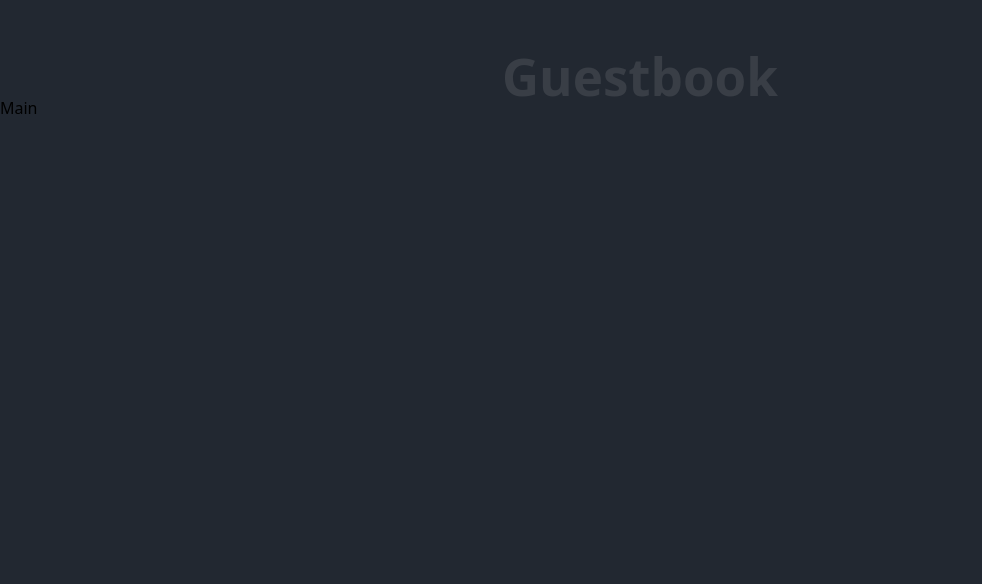
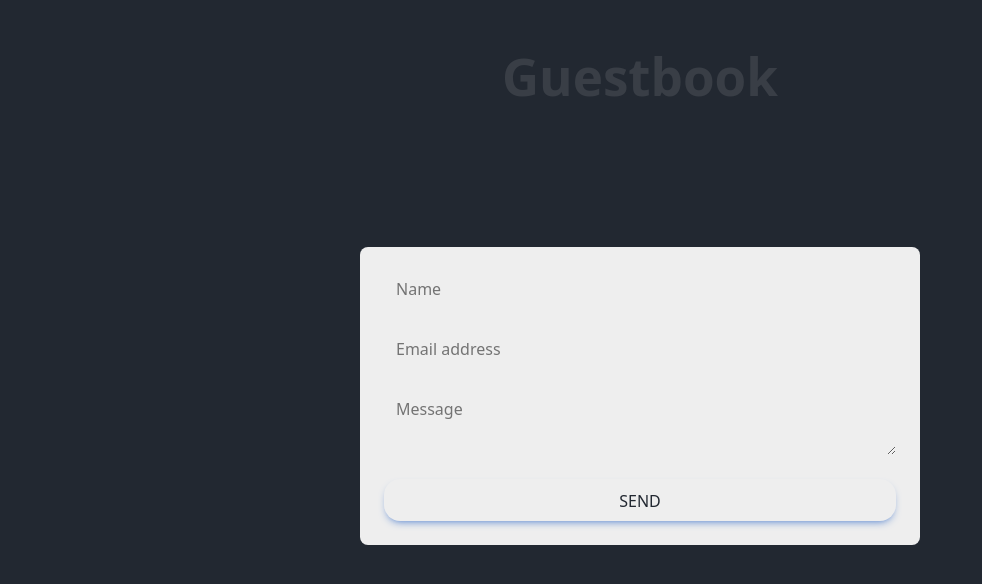
Before and after one commit to StrahinjaWebDev/Guestbook, a React (Vite) app in the folder client/: page /main in a window 1280 px wide. Shown: the top 584 px of the page, without its empty margins (0-982 px from the left). Built offline with nearby package versions, Linux system fonts and the light colour scheme.

Commit message:
styling ui for main page

```diff
--- a/client/src/compoents/Custom/Button.tsx
+++ b/client/src/compoents/Custom/Button.tsx
@@ -7,24 +7,28 @@ interface IButtonProps {
   secondary?: boolean;
   third?: boolean;
   fourth?: boolean;
+  fifth?: boolean;
   onClick?: () => void;
 }
 
-const Button = ({ label, primary, secondary, third, fourth, onClick }: IButtonProps) => {
-  const primaryButtonClasses =
+const Button = ({ label, primary, secondary, third, fourth, fifth, onClick }: IButtonProps) => {
+  const primaryButton =
     "text-white bg-gradient-to-br from-purple-600 to-red-500 hover:bg-gradient-to-bl focus:ring-4 focus:outline-none focus:ring-red-300 dark:focus:ring-red-800 font-medium rounded-lg text-sm px-5 py-2.5 text-center mr-2 mb-2";
-  const secondaryButtonClasses =
+  const secondaryButton =
     "text-white bg-gradient-to-r from-cyan-500 to-red-500 hover:bg-gradient-to-bl focus:ring-4 focus:outline-none focus:ring-cyan-300 dark:focus:ring-cyan-800 font-medium rounded-lg text-sm px-5 py-2.5 text-center mr-2 mb-2";
-  const thirdButtonClasses =
+  const thirdButton =
     "text-white bg-gradient-to-r from-red-500 via-red-600 to-red-700 hover:bg-gradient-to-br focus:ring-4 focus:outline-none focus:ring-red-300 dark:focus:ring-red-800 shadow-lg shadow-red-500/50 dark:shadow-lg dark:shadow-red-800/80 font-medium rounded-lg text-sm px-5 py-2.5 text-center mr-2 mb-2 xl:w-[5em] xl:text-lg flex justify-center items-center";
-  const fouthButtonClasses =
+  const fouthButton =
     "text-red-700 hover:text-white border border-red-700 hover:bg-red-800 focus:ring-4 focus:outline-none focus:ring-red-300 font-medium rounded-lg text-sm px-5 py-2.5 text-center mr-2 mb-2 dark:border-red-500 dark:text-red-500 dark:hover:text-white dark:hover:bg-red-500 dark:focus:ring-red-800 xl:w-1/3";
+  const fifthButton =
+    " inline-block w-full rounded-2xl bg-primary px-6 pb-2 pt-2.5 text-base font-medium uppercase text-first shadow-[0_4px_9px_-4px_#3b71ca] transition duration-500 ease-in-out hover:bg-third focus:outline-none active:bg-primary-700";
 
   const buttonClasses = classNames({
-    [primaryButtonClasses]: primary,
-    [secondaryButtonClasses]: secondary,
-    [thirdButtonClasses]: third,
-    [fouthButtonClasses]: fourth,
+    [primaryButton]: primary,
+    [secondaryButton]: secondary,
+    [thirdButton]: third,
+    [fouthButton]: fourth,
+    [fifthButton]: fifth,
   });
 
   return (
--- a/client/src/compoents/Custom/Input.tsx
+++ b/client/src/compoents/Custom/Input.tsx
@@ -1,7 +1,9 @@
 import React from "react";
+import classNames from "classnames";
 
 interface IInputProps extends React.HTMLAttributes<HTMLInputElement> {
-  primary?: string;
+  primary?: boolean;
+  secondary?: boolean;
   placeholder?: string;
   value?: string;
   // eslint-disable-next-line no-unused-vars
@@ -9,16 +11,17 @@ interface IInputProps extends React.HTMLAttributes<HTMLInputElement> {
   type?: string;
 }
 
-const Input = ({ value, placeholder, onChange, ...props }: IInputProps) => {
-  return (
-    <input
-      {...props}
-      value={value}
-      className="rounded-[60px] w-[13em] h-[2.2em] placeholder:pl-2 pl-2 xl:w-[25em]"
-      onChange={onChange}
-      placeholder={placeholder}
-    ></input>
-  );
+const Input = ({ value, placeholder, onChange, primary, secondary, ...props }: IInputProps) => {
+  const primaryInputClasses = "rounded-[60px] w-[13em] h-[2.2em] placeholder:pl-2 pl-2 xl:w-[25em]";
+  const secondaryInputClasses =
+    "peer block min-h-[auto] w-full rounded border-0 bg-transparent px-3 py-[0.32rem] leading-[1.6] outline-none transition-all duration-200 ease-linear focus:placeholder:opacity-100 data-[te-input-state-active]:placeholder:opacity-100 motion-reduce:transition-none dark:text-neutral-200 dark:placeholder:text-neutral-200 [&:not([data-te-input-placeholder-active])]:placeholder:opacity-0";
+
+  const inputClasses = classNames({
+    [primaryInputClasses]: primary,
+    [secondaryInputClasses]: secondary,
+  });
+
+  return <input {...props} value={value} className={inputClasses} onChange={onChange} placeholder={placeholder}></input>;
 };
 
 export default Input;
--- /dev/null
+++ b/client/src/compoents/Custom/Label.tsx
@@ -0,0 +1,25 @@
+import React from "react";
+import classNames from "classnames";
+
+interface ILabelProps {
+  primary: boolean;
+  text: string;
+  htmlText: string;
+}
+
+const Label = ({ primary, text, htmlText, ...props }: ILabelProps) => {
+  const primaryLabel =
+    "pointer-events-none absolute left-3 top-0 mb-0 max-w-[90%] origin-[0_0] truncate pt-[0.37rem] leading-[1.6] text-neutral-500 transition-all duration-200 ease-out peer-focus:-translate-y-[0.9rem] peer-focus:scale-[0.8] peer-focus:text-primary peer-data-[te-input-state-active]:-translate-y-[0.9rem] peer-data-[te-input-state-active]:scale-[0.8] motion-reduce:transition-none dark:text-neutral-200 dark:peer-focus:text-primary";
+
+  const labelClasses = classNames({
+    [primaryLabel]: primary,
+  });
+
+  return (
+    <label {...props} htmlFor={htmlText} className={labelClasses}>
+      {text}
+    </label>
+  );
+};
+
+export default Label;
--- /dev/null
+++ b/client/src/compoents/Custom/TextArea.tsx
@@ -0,0 +1,21 @@
+import React from "react";
+import classNames from "classnames";
+
+interface ITextArea {
+  primary: boolean;
+  placeholder: string;
+  id?: string;
+}
+
+const TextArea = ({ primary, placeholder, ...props }: ITextArea) => {
+  const primaryTextArea =
+    "peer block min-h-[4em] max-h-[13em] w-full rounded  bg-transparent px-3 py-[0.32rem] leading-[1.6] outline-none transition-all duration-200 ease-linear focus:placeholder:opacity-100 data-[te-input-state-active]:placeholder:opacity-100 motion-reduce:transition-none dark:text-neutral-200 dark:placeholder:text-neutral-200 [&:not([data-te-input-placeholder-active])]:placeholder:opacity-0";
+
+  const textAreaClasses = classNames({
+    [primaryTextArea]: primary,
+  });
+
+  return <textarea {...props} placeholder={placeholder} className={textAreaClasses}></textarea>;
+};
+
+export default TextArea;
--- a/client/src/compoents/pages/Main.tsx
+++ b/client/src/compoents/pages/Main.tsx
@@ -1,7 +1,34 @@
 import React from "react";
+import Input from "../Custom/Input";
+import Button from "../Custom/Button";
+import Label from "../Custom/Label";
+import TextArea from "../Custom/TextArea";
 
 const Main = () => {
-  return <div>Main</div>;
+  return (
+    <div className="flex justify-center items-center h-3/4 flex-col">
+      <div className=" rounded-lg bg-fourth p-6 w-[20em] xl:w-[35em]">
+        <form>
+          <div className="relative mb-6">
+            <Input secondary type="text" id="nameInput" placeholder="Name" />
+            <Label htmlText="nameInput" primary text="Name" />
+          </div>
+
+          <div className="relative mb-6">
+            <Input secondary type="email" id="emailInput" placeholder="Email address" />
+            <Label htmlText="emailInput" primary text="Email address" />
+          </div>
+
+          <div className="relative mb-6" data-te-input-wrapper-init>
+            <TextArea primary id="message" placeholder="Message" />
+            <Label htmlText="message" primary text="Message" />
+          </div>
+
+          <Button fifth label="Send" />
+        </form>
+      </div>
+    </div>
+  );
 };
 
 export default Main;
```
